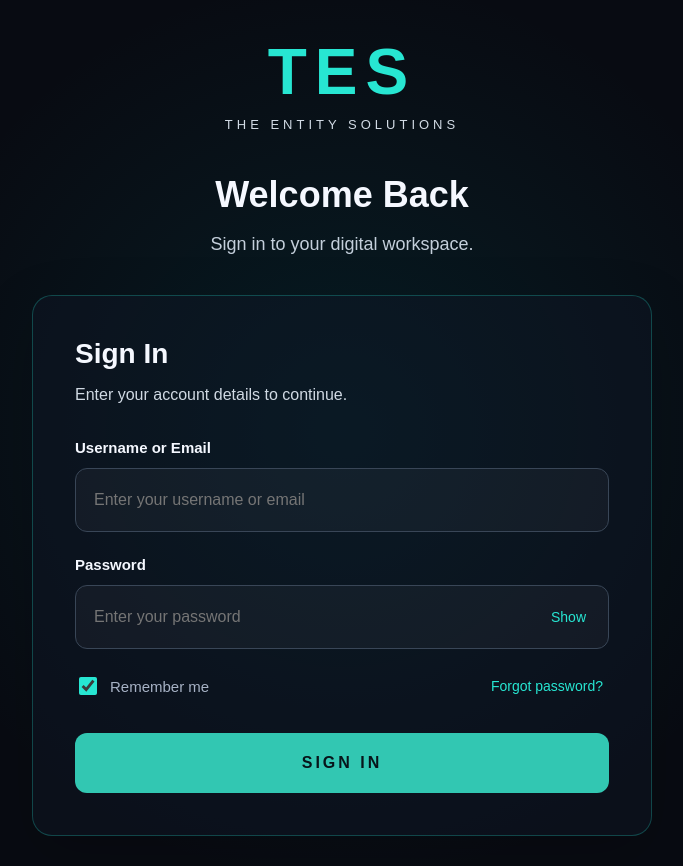
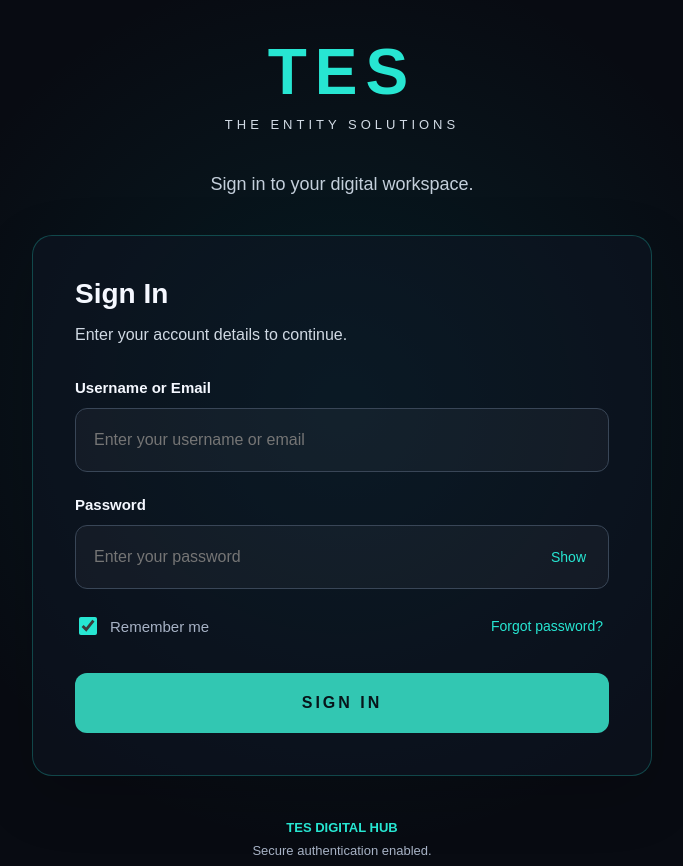
Before and after one commit to thoentity1/TheEntitySolutions, a plain HTML site: page login.html in a window 1280 px wide. Shown: the top 866 px of the page, without its empty margins (298-981 px from the left). Drawn offline with nearby package versions, Linux system fonts and the light colour scheme.

Commit message:
Remove welcome message from login.html
Removed the welcome message from the login page.

```diff
--- a/login.html
+++ b/login.html
@@ -266,7 +266,7 @@ input:focus {
         THE ENTITY SOLUTIONS
     </div>
 
-    <h1>Welcome Back</h1>
+    <h1></h1>
 
     <p class="subtitle">
         Sign in to your digital workspace.
```
